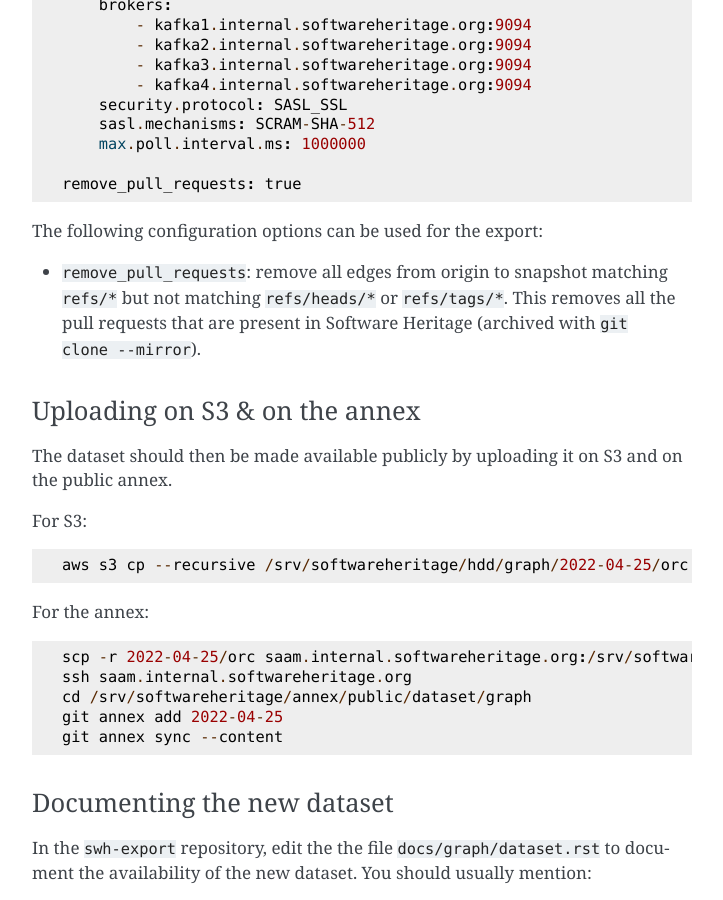
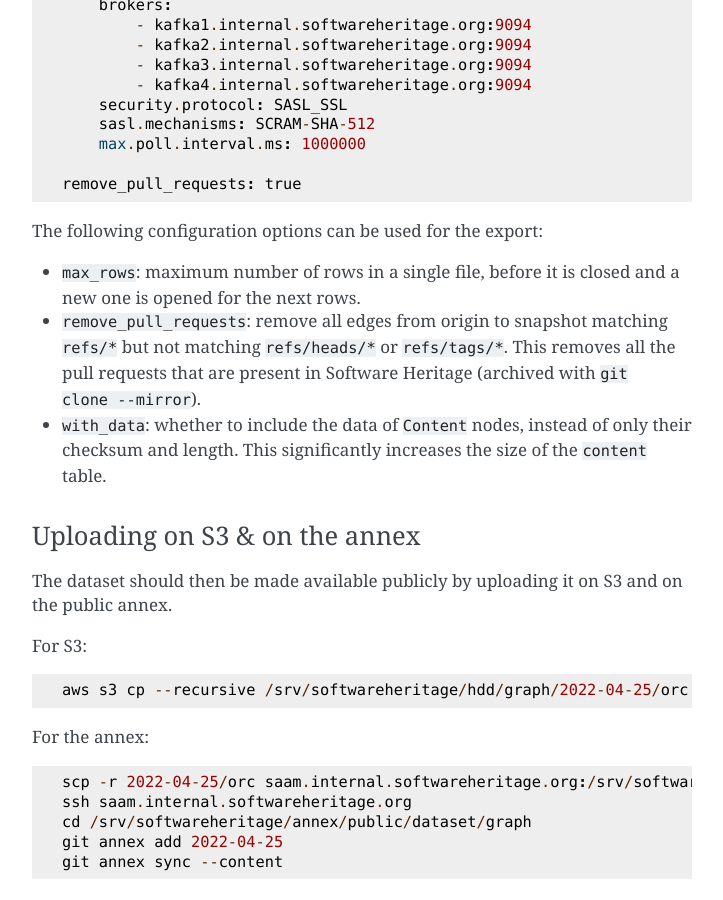
Before and after one commit to SoftwareHeritage/swh-dataset, a Sphinx documentation site: the page built from docs/export.rst, in a window 1280 px wide and 900 px high, scrolled down 1046 px. Shown: the whole window, without its empty margins (388-1111 px from the left). Built offline with Sphinx 7.4.7, drawn with Linux system fonts in a browser that asks for light colours.

Commit message:
Document config options of the ORC exporter

```diff
--- a/docs/export.rst
+++ b/docs/export.rst
@@ -63,10 +63,15 @@
 
 The following configuration options can be used for the export:
 
+- ``max_rows``: maximum number of rows in a single file, before it is closed
+  and a new one is opened for the next rows.
 - ``remove_pull_requests``: remove all edges from origin to snapshot matching
   ``refs/*`` but not matching ``refs/heads/*`` or ``refs/tags/*``. This removes
   all the pull requests that are present in Software Heritage (archived with
   ``git clone --mirror``).
+- ``with_data``: whether to include the data of ``Content`` nodes, instead of
+  only their checksum and length. This significantly increases the size of the
+  ``content`` table.
 
 
 Uploading on S3 & on the annex
```
